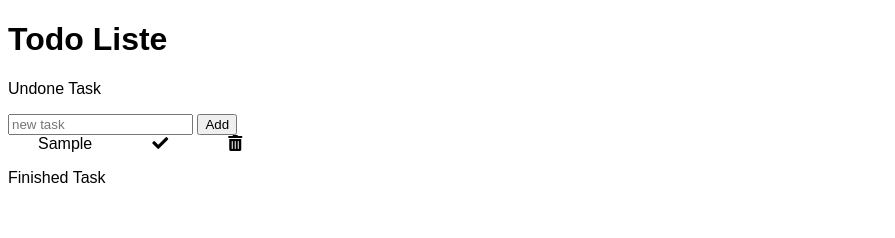
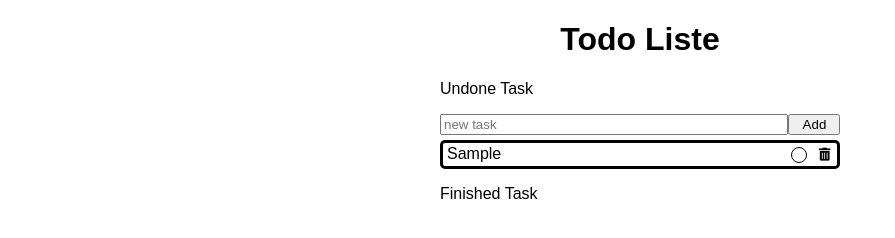
Before and after one commit to ZekunJiao/TodoList, a plain HTML site: page index.html in a window 1280 px wide. Both pictures are taken after typing "Sample" into the empty fields and a click on the button "Add". Shown: the whole page, without its empty margins (0-895 px from the left). Drawn offline with Linux system fonts and the light colour scheme.

Commit message:
now it looks better

```diff
--- a/index.html
+++ b/index.html
@@ -10,15 +10,22 @@
     </head>
 
     <body>
-        <div class="container1">
-            <h1 class="title">Todo Liste</h1>
+        <div class="container-outer">
+            <div class="container-title">
+                <h1 class="title" style="text-align:center;">Todo Liste</h1>
             </div>
-        <div class="container2">
-            <p>Undone Task</p>
+            <div id="container2" class="container2">
+                <p class="undone-task">Undone Task</p>
                 <input id="new-task" placeholder="new task" onfocus="this.placeholder=''" onblur="this.placeholder = 'new task'">
                 <button id="add" onclick="insert()">Add</button>
 
-            <div id="table1" class="table1"></div>
+                <div id="table1" class="table1">
+                    <!-- <div class="task-div">
+                        <p class="text">asdf</p>
+                        <i class="fas fa-check unchecked" onclick=tickOff()></i>
+                        <i class="fas fa-trash-alt" onclick=deleteTask()></i>
+                    </div> -->
+                </div>
 
                 <p>Finished Task</p>
                 <div id="table2" class="table2">
@@ -26,6 +33,7 @@
                 </div>
 
             </div>
+        </div>
     </body>
     <script src="todo.js"></script>
 </html>
--- a/style.css
+++ b/style.css
@@ -2,19 +2,83 @@
     font-family: Arial, sans-serif;
 }
 
+.container-outer {
+    width: 400px;
+    margin: 0 auto;
+}
 
 /* headline
-_____________________________________ */
+_______________________________________________ */
+#new-task {
+    width: 85%;
+}
 
+#add {
+    width: 13%;
+    margin: -1%;
+}
+
+.title {
+    text-align: center;
+}
 
 
 /* Task
-_____________________________________ */
+_______________________________________________ */
+.task-div {
+    margin: 5px 0;
+    padding-left: 1%;
+    border: solid;
+    border-radius: 5px;
+}
 
-.task {
-    /* background-color: blue; */
-    margin: 0 30px 0;
-    display: inline;
+.fas {
+    /* margin: 0 10px 0 0; */
+    padding-top: 5px;
+    padding-bottom: 5px;
+    display: inline-block;
+}
+
+.text {
+    margin: 0 5px 0 0;
+    width: 87%;
+    overflow-wrap: break-word;
+    display: inline-block;
+}
+
+.fa-check {
+    margin-right: 3%;
+    padding: 2px;
+    font-size: x-small;
+    border-style: solid;
+    border-width: thin;
+    background: rgb(120, 230, 93);
+    border-radius: 50%;
+}
+
+.fa-check:hover {
+    background: rgb(233, 101, 118);
+}
+
+.fa-trash-alt {
+    margin: 0;
+    font-size: small;
+    border-style: none;
+}
+
+.fa-trash-alt:hover {
+    color: red;
+}
+
+.unchecked {
+    background: transparent;
+    border-color: black;
+    color: transparent;
+}
+
+.unchecked:hover{
+    background-color: rgb(213, 243, 210);
+    color: black;
 }
 
 
--- a/todo.js
+++ b/todo.js
@@ -12,23 +12,24 @@ function insert(){
     let tick = document.createElement("I");
     tick.classList.add("fas");
     tick.classList.add("fa-check");
-    tick.classList.add("task");
+    tick.classList.add("unchecked")
     tick.onclick = tickOff;
 
     let trash = document.createElement("I");
     trash.classList.add("fas");
     trash.classList.add("fa-trash-alt");
-    trash.classList.add("task");
     trash.onclick = deleteTask;
 
     let text = document.createElement("P");
-    text.classList.add("task");
+    text.classList.add("text");
     text.innerHTML = document.getElementById("new-task").value;
 
     let div = document.createElement("DIV");
     div.appendChild(text);
     div.appendChild(tick);
     div.appendChild(trash);
+    div.classList.add("task-div");
+
     table1.insertBefore(div, table1.firstChild);
 
     inputNewTask.value = '';
@@ -60,11 +61,18 @@ function tickOff(){
     let task = this.parentNode;
 
     if (task.parentNode == table1){
+        task.children[1].classList.remove("unchecked");
         table1.removeChild(task);
         table2.insertBefore(task, table2.firstChild);
     }
     else{
+        task.children[1].classList.add("unchecked");
+
         table2.removeChild(task);
         table1.insertBefore(task, table1.firstChild);
     }
 }
+
+function update(){
+
+}
```
Lines whose indentation alone changed are shown as unchanged.
